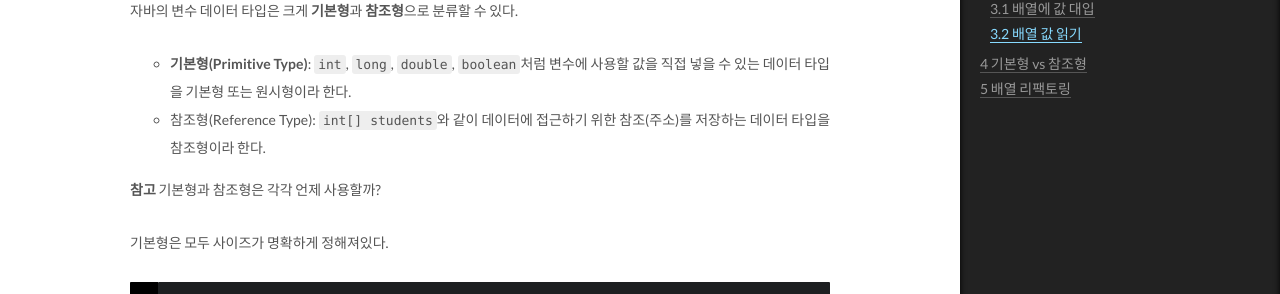
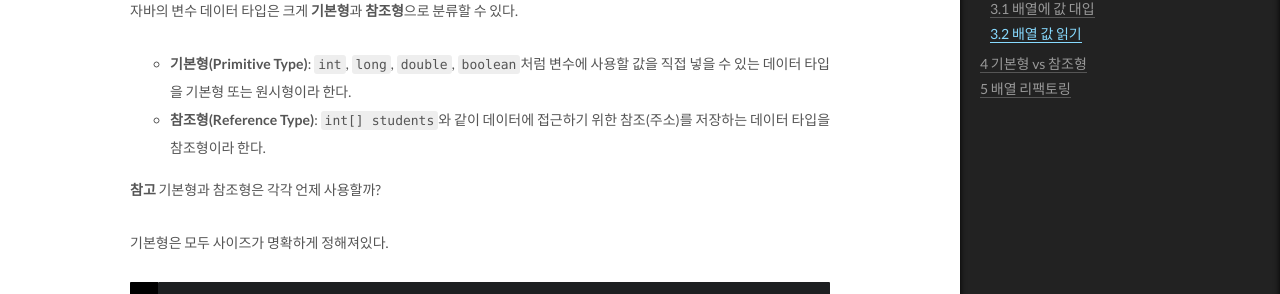
Before and after one commit to Seung-IL-Bang/Seung-IL-Bang.github.io, a Jekyll site: the page built from _posts/Java/2024-04-28-Java_array.md, in a window 1280 px wide and 1400 px high, scrolled down 3312 px. Shown: the part 149-443 px from the top of the window. Built offline with Jekyll 4.4.1, drawn with Linux system fonts in a browser that asks for light colours; comment, search, counter and statistics services are not loaded.

Commit message:
2024-04-28

```diff
--- a/_posts/Java/2024-04-28-Java_array.md
+++ b/_posts/Java/2024-04-28-Java_array.md
@@ -146,7 +146,7 @@ of bounds for length 5 at array.Array1Ref1.main(Array1Ref1.java:14)
 자바의 변수 데이터 타입은 크게 **기본형**과 **참조형**으로 분류할 수 있다.
 
 - **기본형(Primitive Type)**: `int`, `long`, `double`, `boolean`처럼 변수에 사용할 값을 직접 넣을 수 있는 데이터 타입을 기본형 또는 원시형이라 한다.
-- 참조형(Reference Type): `int[] students`와 같이 데이터에 접근하기 위한 참조(주소)를 저장하는 데이터 타입을 참조형이라 한다.
+- **참조형(Reference Type)**: `int[] students`와 같이 데이터에 접근하기 위한 참조(주소)를 저장하는 데이터 타입을 참조형이라 한다.
 
 **참고**
 기본형과 참조형은 각각 언제 사용할까?
```
Also changed, not shown: other parts of _posts/Java/2024-04-28-Java_array.md (+1 -1 lines).
